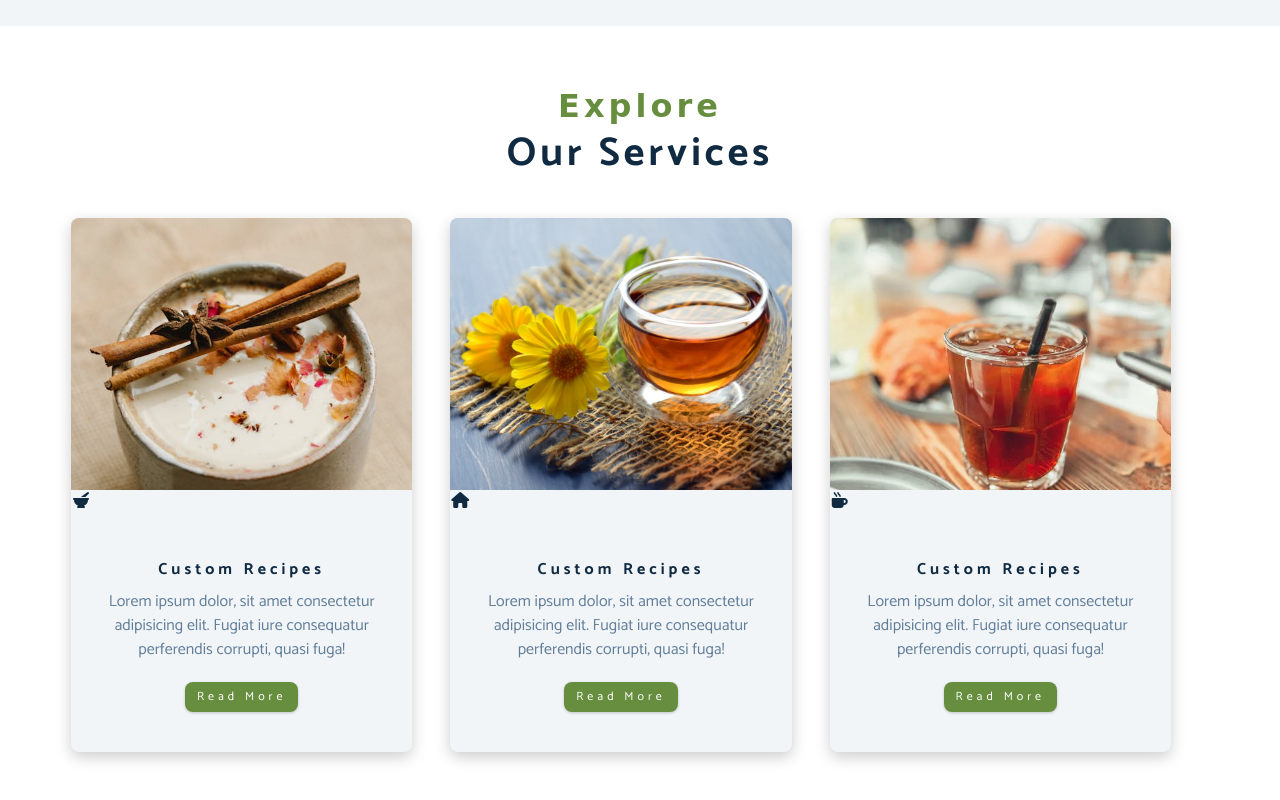
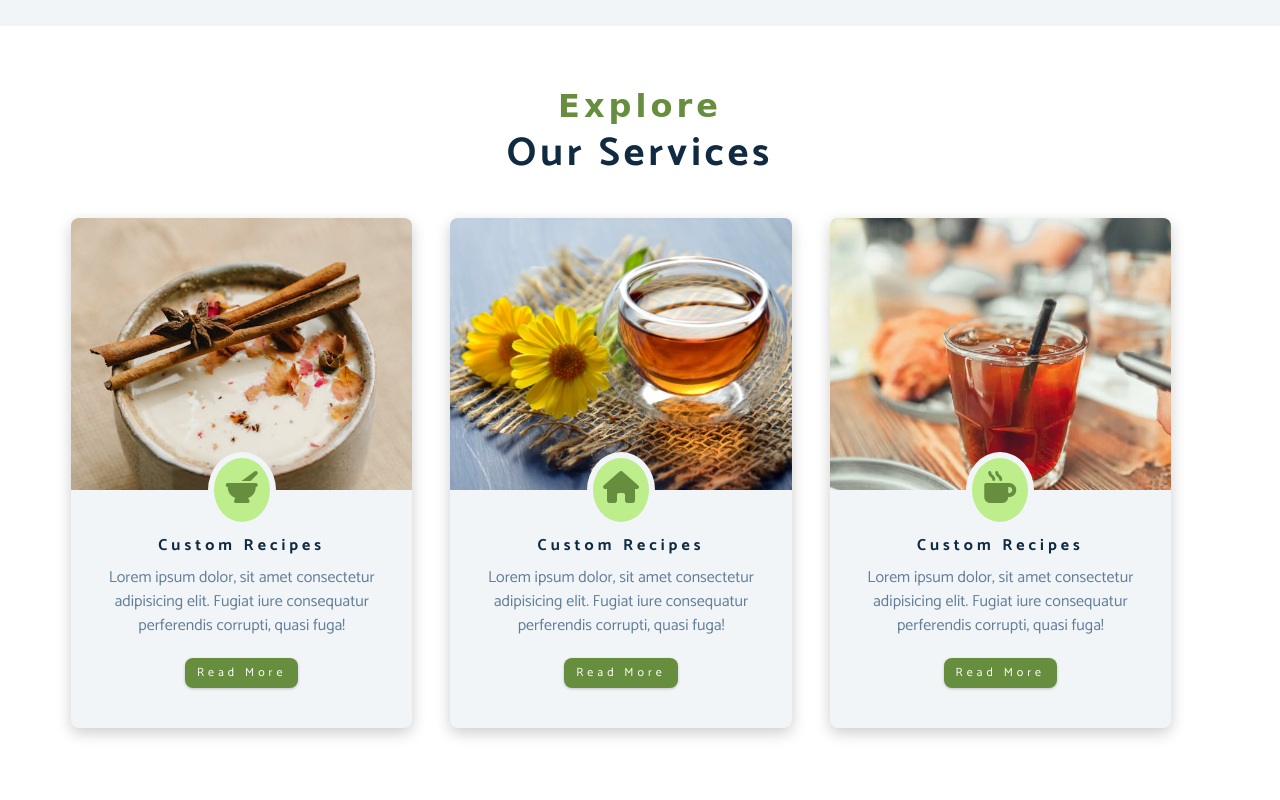
Before and after one commit to imnomee/2024_HTML_CSS, a plain HTML site: page TeaStationPage/index.html in a window 1280 px wide. Shown: the part 2175-2975 px from the top of the page. Drawn offline with Linux system fonts and the light colour scheme; files whose address does not match are found by name; a web font is replaced by a local one.

Commit message:
service icon

```diff
--- a/TeaStationPage/style.css
+++ b/TeaStationPage/style.css
@@ -202,13 +202,13 @@ p {
     overflow: hidden;
 }
 
-.about-img {
+.about-picture {
     transition: var(--transition);
 }
 
 .about-picture-container:hover .about-picture {
     opacity: 0.5;
-    transform: scale(1.2);
+    transform: scale(1.1);
 }
 .about-text {
     max-width: 26rem;
@@ -282,6 +282,21 @@ p {
     padding: 0.375 0.5rem;
     font-weight: 400;
     margin-top: 1.25rem;
+}
+.service-img-container {
+    position: relative;
+}
+.service-icon {
+    position: absolute;
+    left: 50%;
+    transform: translate(-50%, 50%);
+    bottom: 0;
+    font-size: 2rem;
+    color: var(--clr-primary);
+    background: var(--clr-primary-light);
+    padding: 0.5rem;
+    border-radius: 50%;
+    border: 0.375rem solid var(--clr-grey-10);
 }
 /* services */
 
```
